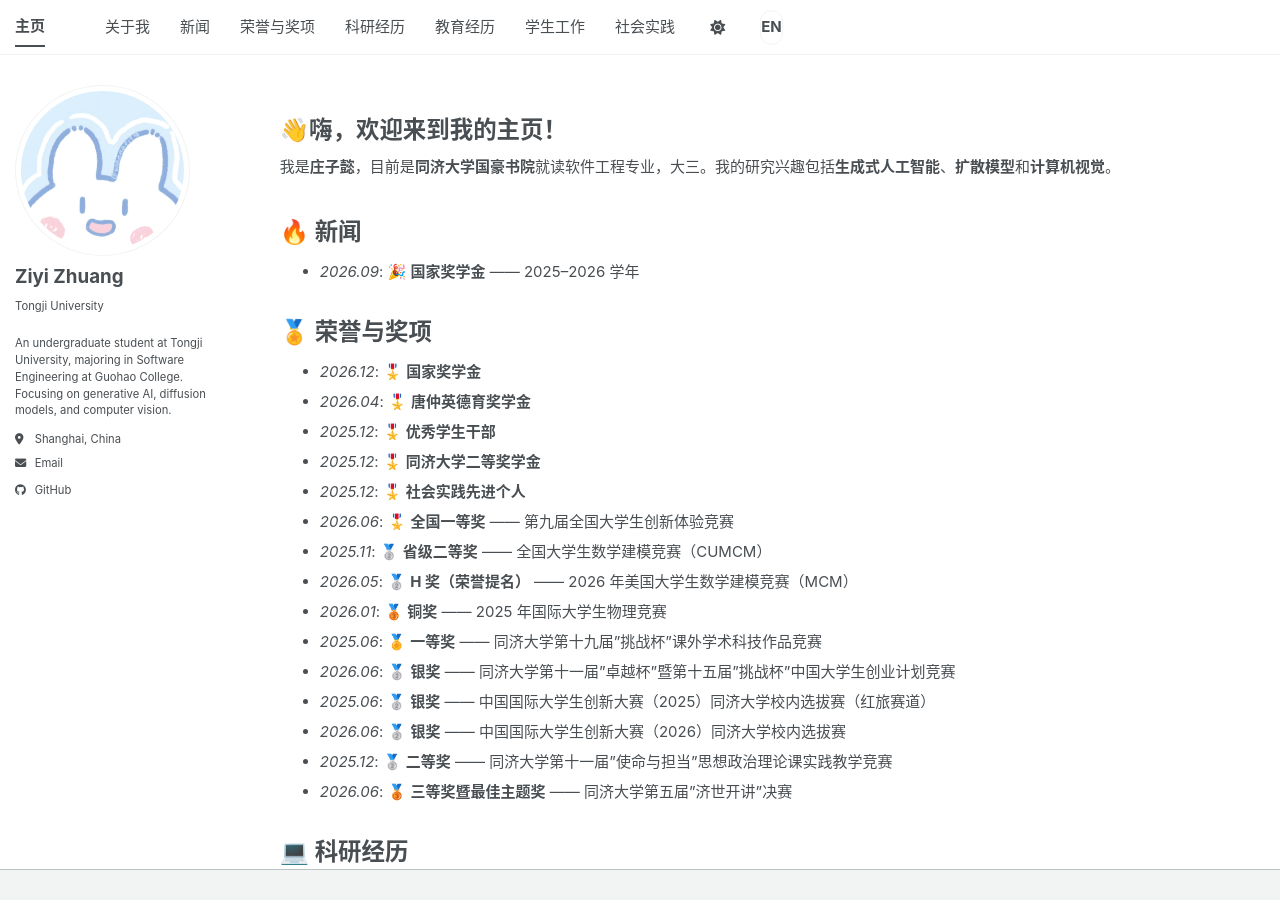
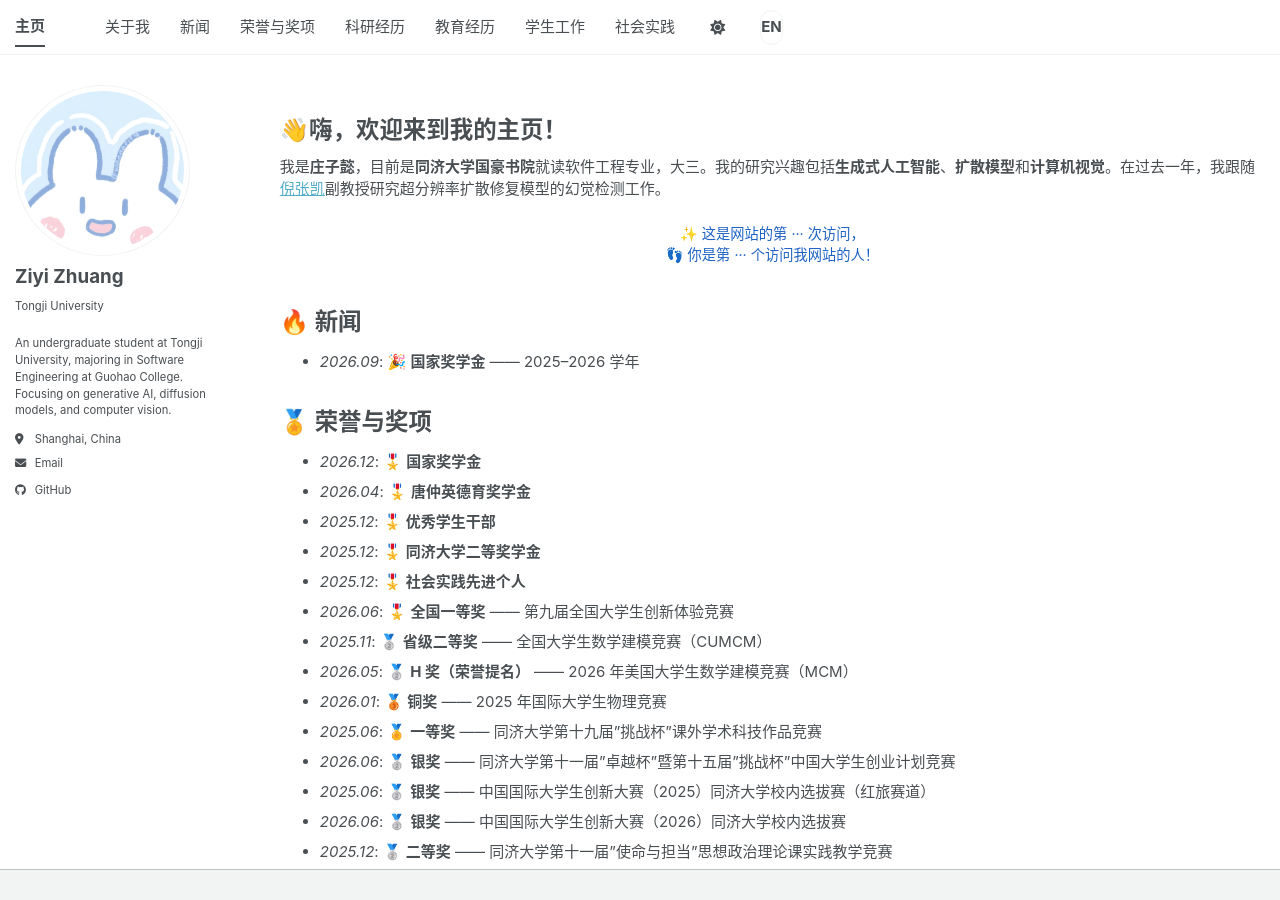
Before and after one commit to mathzhuang/mathzhuang.github.io, a Jekyll site: the page built from _pages/zh.md, in a window 1280 px wide and 900 px high. Built offline with Jekyll 4.4.1, drawn with Linux system fonts in a browser that asks for light colours; a style sheet for code colours, icons or effects is not loaded.

Commit message:
增加访客追踪

```diff
--- a/_pages/zh.md
+++ b/_pages/zh.md
@@ -10,7 +10,15 @@ lang: zh
 
 # 👋嗨，欢迎来到我的主页！
 
-我是**庄子懿**，目前是**同济大学国豪书院**就读软件工程专业，大三。我的研究兴趣包括**生成式人工智能**、**扩散模型**和**计算机视觉**。
+我是**庄子懿**，目前是**同济大学国豪书院**就读软件工程专业，大三。我的研究兴趣包括**生成式人工智能**、**扩散模型**和**计算机视觉**。在过去一年，我跟随[倪张凯](https://eezkni.github.io/)副教授研究超分辨率扩散修复模型的幻觉检测工作。
+
+<script defer src="https://events.vercount.one/js"></script>
+
+<div style="text-align: center; margin: 1.5rem 0; font-size: 0.95rem; color: #1e63c4;">
+  ✨ 这是网站的第 <span id="vercount_value_site_pv">···</span> 次访问，
+  <br>
+  👣 你是第 <span id="vercount_value_site_uv">···</span> 个访问我网站的人！
+</div>
 
 <span class="anchor" id="news"></span>
 
```
Also changed, not shown: _pages/about.md (+9 -3 lines).
